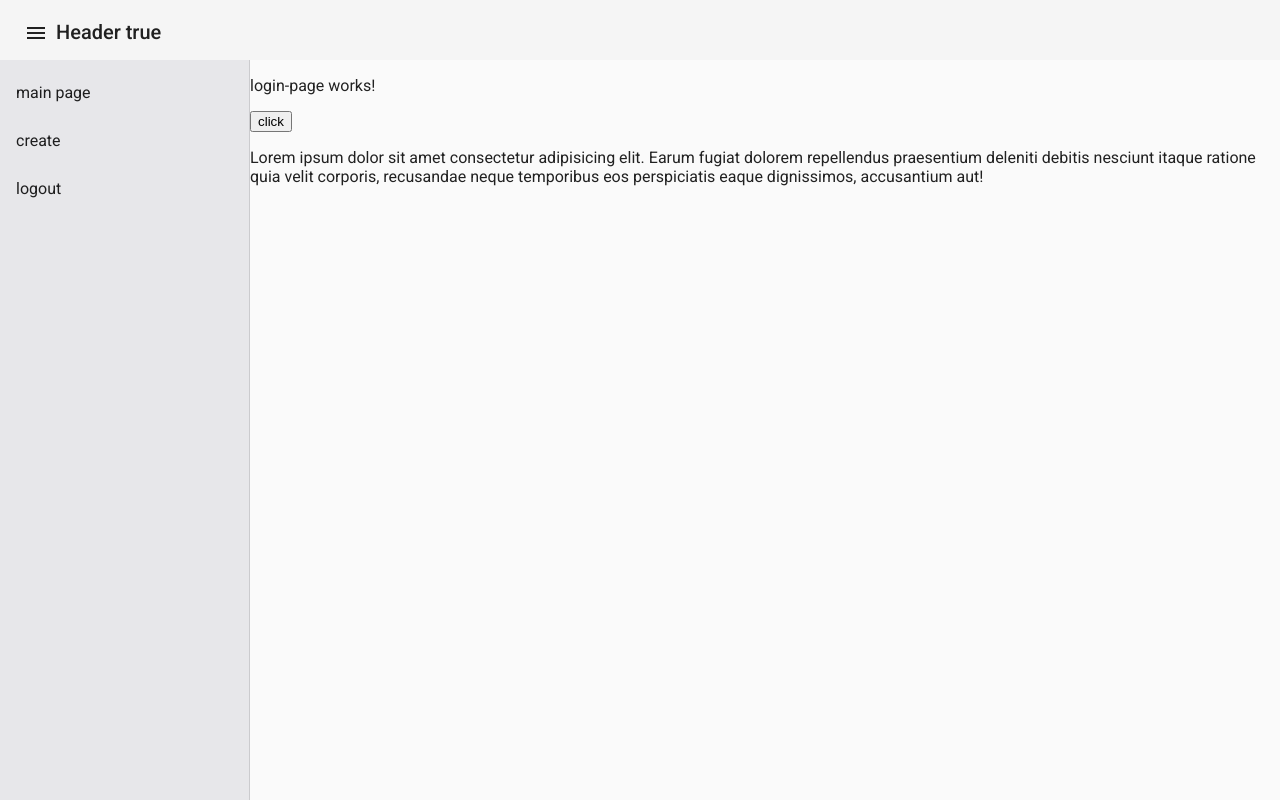
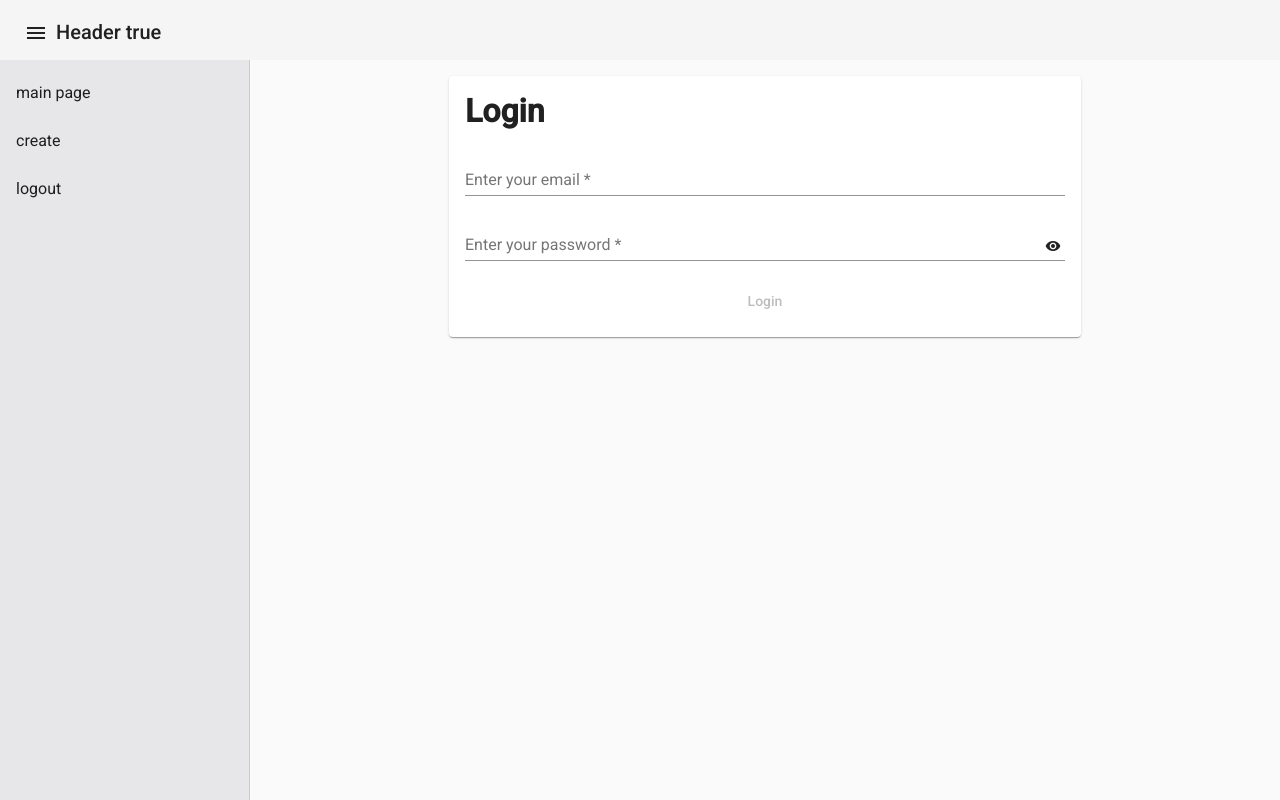
Before and after one commit to kine1991/color-app-angular, an Angular app: page /admin/login in a window 1280 px wide. Built offline with nearby package versions, Linux system fonts and the light colour scheme.

Commit message:
added login page with validations

```diff
--- a/src/app/admin/components/header-for-admin/header-for-admin.component.html
+++ b/src/app/admin/components/header-for-admin/header-for-admin.component.html
@@ -14,7 +14,7 @@
             <a (click)="logout($event)" mat-list-item >logout</a>
         </mat-nav-list>
     </mat-sidenav>
-    <mat-sidenav-content>
+    <mat-sidenav-content class="admin-layout-sidenav-content">
         <router-outlet></router-outlet>
 
     </mat-sidenav-content>
--- a/src/app/admin/components/header-for-admin/header-for-admin.component.scss
+++ b/src/app/admin/components/header-for-admin/header-for-admin.component.scss
@@ -18,3 +18,7 @@
   .active{
       color: orangered;
   }
+
+  .admin-layout-sidenav-content{
+    padding: 1rem 2rem;
+  }
--- a/src/app/admin/components/login-page/login-page.component.html
+++ b/src/app/admin/components/login-page/login-page.component.html
@@ -1,5 +1,22 @@
-<p>login-page works!</p>
+<mat-card class="login-page-mat-card">
+    <h1>Login</h1>
 
-<button (click)="css()">click</button>
+    <form [formGroup]="form" (ngSubmit)="submit()" type="submit" class="login-page-container">
+        <mat-form-field>
+            <input matInput placeholder="Enter your email" formControlName="email" required>
+            <mat-error *ngIf="form.get('email').invalid && form.get('email').touched">{{getErrorMessageForEmail()}}</mat-error>
+        </mat-form-field>
+        <mat-form-field>
+            <input matInput placeholder="Enter your password" formControlName="password" [type]="hidePassword ? 'password' : 'text'">
+            <button mat-icon-button matSuffix (click)="hidePassword = !hidePassword" [attr.aria-label]="'Hide password'"
+                [attr.aria-pressed]="hidePassword">
+                <mat-icon>{{hide ? 'visibility_off' : 'visibility'}}</mat-icon>
+            </button>
+            <mat-error *ngIf="form.get('password').invalid && form.get('password').touched">{{getErrorMessageForPassword()}}</mat-error>
+        </mat-form-field>
 
-<p>Lorem ipsum dolor sit amet consectetur adipisicing elit. Earum fugiat dolorem repellendus praesentium deleniti debitis nesciunt itaque ratione quia velit corporis, recusandae neque temporibus eos perspiciatis eaque dignissimos, accusantium aut!</p>
+        <!-- <button type="submit" mat-icon-button >Login</button> -->
+        <button mat-icon-button [disabled]="form.invalid">Login</button>
+    </form>
+
+</mat-card>
--- a/src/app/admin/components/login-page/login-page.component.scss
+++ b/src/app/admin/components/login-page/login-page.component.scss
@@ -0,0 +1,13 @@
+.login-page-container {
+    display: flex;
+    flex-direction: column;
+}
+
+.login-page-container > * {
+    width: 100%;
+}
+
+.login-page-mat-card{
+    margin: 0 auto;
+    max-width: 600px;
+}
--- a/src/app/admin/components/login-page/login-page.component.ts
+++ b/src/app/admin/components/login-page/login-page.component.ts
@@ -1,4 +1,6 @@
 import { Component, OnInit } from '@angular/core';
+import { Validators, FormControl, FormGroup } from '@angular/forms';
+import { User } from '../../../shared/interfaces';
 
 @Component({
   selector: 'app-login-page',
@@ -7,13 +9,56 @@ import { Component, OnInit } from '@angular/core';
 })
 export class LoginPageComponent implements OnInit {
 
+  hidePassword = true;
+
+  form: FormGroup
+
   constructor() { }
-
   ngOnInit() {
+    this.form = new FormGroup({
+      email: new FormControl('', [Validators.required, Validators.email]),
+      password: new FormControl('', [Validators.required, Validators.minLength(6), Validators.maxLength(20)]),
+    });
   }
 
 
-  css(){
-    console.log('fdfdfdf')
+  getErrorMessageForEmail() {
+    if(this.form.get('email').hasError('required')){
+      return 'email is required'
+    } else if(this.form.get('email').hasError('email')){
+      return 'email is not valid'
+    } else {
+      return 'unknown'
+    }
+  }
+
+  getErrorMessageForPassword(){
+    if(this.form.get('password').hasError('required')){
+      return 'password is required'
+    } else if(this.form.get('password').hasError('minlength')){
+      return `password should be more or equal then ${this.form.get('password').errors.minlength.requiredLength} you enter ${this.form.get('password').errors.minlength.actualLength} symbol`
+    } else if(this.form.get('password').hasError('maxlength')){
+      return `password should be less or equal then ${this.form.get('password').errors.maxlength.requiredLength} you enter ${this.form.get('password').errors.maxlength.actualLength} symbol`
+    }
+    return 'unknown'
+  }
+
+  submit(){
+    if(this.form.invalid) return
+
+    const user: User = {
+      email: this.form.value.email,
+      password: this.form.value.password,
+    }
+    console.log(user)
+
+
   }
 }
+
+// errors:
+// minlength:
+// actualLength: 5
+// requiredLength: 6
+// __proto__: Object
+// __proto__: Object
--- a/src/app/angular-material.module.ts
+++ b/src/app/angular-material.module.ts
@@ -8,6 +8,8 @@ import {MatSidenavModule} from '@angular/material/sidenav';
 import {MatButtonModule} from '@angular/material/button';
 import {MatListModule} from '@angular/material/list';
 import {MatCardModule} from '@angular/material/card';
+import {MatFormFieldModule} from '@angular/material/form-field';
+import {MatInputModule} from '@angular/material/input';
 
 @NgModule({
     imports: [],
@@ -19,7 +21,9 @@ import {MatCardModule} from '@angular/material/card';
         MatSidenavModule,
         MatButtonModule,
         MatListModule,
-        MatCardModule
+        MatCardModule,
+        MatFormFieldModule,
+        MatInputModule
     ],
     providers: [],
 })
--- /dev/null
+++ b/src/app/shared/interfaces.ts
@@ -0,0 +1,4 @@
+export interface User {
+    email: string
+    password: string
+}
```
